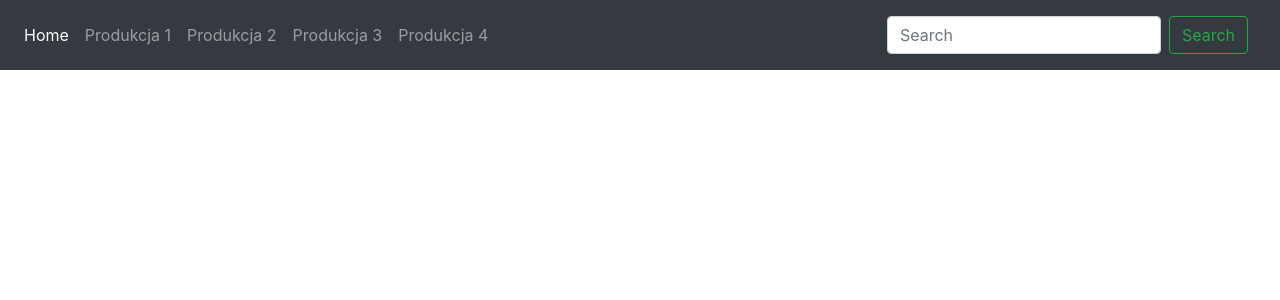
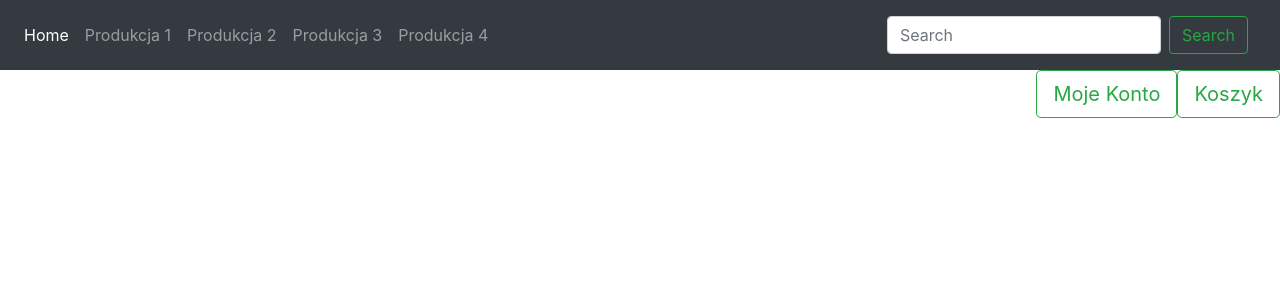
Before and after one commit to beetlezhuk/eShopperUI, an Angular app: page / in a window 1280 px wide. Shown: the top 300 px of the page. Built offline with nearby package versions, Linux system fonts and the light colour scheme.

Commit message:
Added kotno basic konto

```diff
--- a/src/app/app.component.html
+++ b/src/app/app.component.html
@@ -18,3 +18,7 @@
     </form>
   </nav>
 </nav>
+<div class="float-right">
+  <button type="button" class="btn btn-outline-success btn-lg">Moje Konto</button>
+  <button type="button" class="btn btn-outline-success btn-lg">Koszyk</button>
+</div>
--- a/src/app/app.module.ts
+++ b/src/app/app.module.ts
@@ -1,7 +1,7 @@
 import { BrowserModule } from '@angular/platform-browser';
 import { NgModule } from '@angular/core';
-import { BsDropdownModule } from 'ngx-bootstrap/dropdown';
-import { ModalModule } from 'ngx-bootstrap/modal';
+// import { BsDropdownModule } from 'ngx-bootstrap/dropdown';
+// import { ModalModule } from 'ngx-bootstrap/modal';
 
 import { AppRoutingModule } from './app-routing.module';
 import { AppComponent } from './app.component';
```
